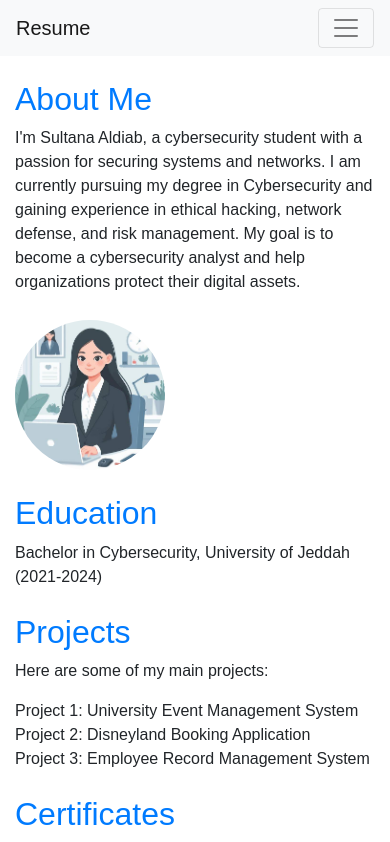
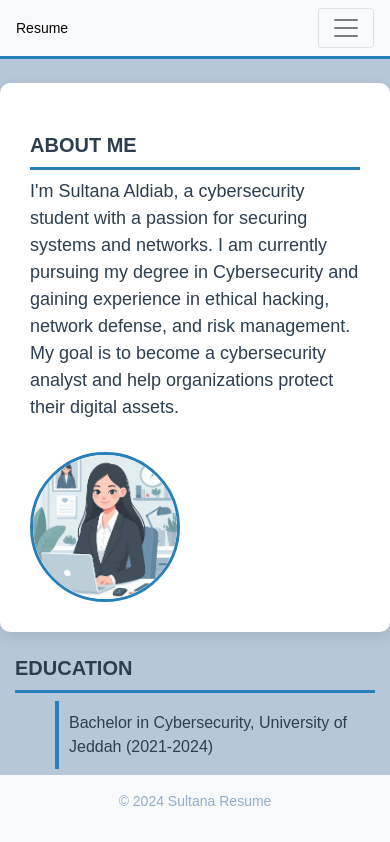
Before and after one commit to suzx3/CV_Sultana, a plain HTML site: page index1.html in a window 390 px wide. Shown: the top 842 px of the page. Drawn offline with nearby package versions, Linux system fonts and the light colour scheme.

Commit message:
Update style1.css

```diff
--- a/style1.css
+++ b/style1.css
@@ -1,23 +1,138 @@
-/* Basic styles */
+/* General Styling */
 body {
-    font-family: Arial, sans-serif;
+    font-family: 'Arial', sans-serif;
+    background-color: #b6c7d9;
+    color: #333333;
+    margin: 0;
+    padding: 0;
 }
 
-h2 {
-    color: #007bff;
+/* Navbar */
+.navbar {
+    background-color: #e6e4e6;
+    border-bottom: 3px solid #2980b9;
+}
+.navbar-brand, .nav-link {
+
+    color: #080808 !important;
+}
+.nav-link:hover {
+    color: #2980b9 !important;
 }
 
-ul {
-    list-style-type: none;
-    padding-left: 0;
+/* Section Headings */
+h2 {
+    color: #2c3e50;
+    font-weight: bold;
+    border-bottom: 3px solid #2980b9;
+    padding-bottom: 10px;
+    margin-top: 20px;
+    text-transform: uppercase;
 }
 
-footer {
-    background-color: #5780a9;
+/* About Me Section */
+#about {
+    background-color: #ffffff;
+    padding: 30px;
+    border-radius: 10px;
+    box-shadow: 0 5px 15px rgba(0, 0, 0, 0.1);
+}
+#about p {
+    font-size: 18px;
+    color: #2c3e50;
+}
+.img-fluid {
+    border-radius: 50%;
+    border: 3px solid #2980b9;
+    margin-top: 15px;
 }
 
-/* Simple styling for images */
-#about img {
-    border-radius: 50%;
-    margin-top: 10px;
+/* Education, Projects, Certificates, and Awards Section */
+#education ul li, #projects ul li, #certificates ul li, #awards ul li {
+    color: #2c3e50;
+    padding: 10px;
+    border-left: 4px solid #2980b9;
+    margin-bottom: 10px;
+    list-style-type: none;
 }
+
+/* Social Media Section */
+#social ul li a {
+    color: #ffffff;
+    background-color: #2c3e50;
+    padding: 10px 15px;
+    border-radius: 5px;
+    text-decoration: none;
+    margin-right: 10px;
+}
+#social ul li a:hover {
+    background-color: #2980b9;
+}
+
+/* Footer */
+footer {
+    background-color: #2c3e50;
+    color: #93AECA;
+    text-align: center;
+    padding: 10px;
+    font-size: 14px;
+    position: fixed;
+    bottom: 0;
+    width: 100%;
+}
+
+/* Responsive Design */
+@media (max-width: 768px) {
+    .profile-pic {
+        margin-top: 20px;
+    }
+    .contact-info {
+        text-align: center;
+    }
+    h2 {
+        font-size: 24px;
+    }
+}
+@media (max-width: 576px) {
+    body {
+        font-size: 12px;
+    }
+
+    .navbar-brand, .nav-link {
+        font-size: 10px;
+    }
+
+    .img-fluid {
+        width: 80px;
+    }
+
+    input, textarea {
+        width: 100%;
+    }
+
+    h2 {
+        font-size: 18px;
+    }
+}
+
+@media (max-width: 992px) {
+    body {
+        font-size: 16px;
+    }
+
+    .navbar-brand, .nav-link {
+        font-size: 14px;
+    }
+
+    .img-fluid {
+        width: 120px;
+    }
+
+    input, textarea {
+        width: 100%;
+    }
+
+    h2 {
+        font-size: 20px;
+    }
+}
```
